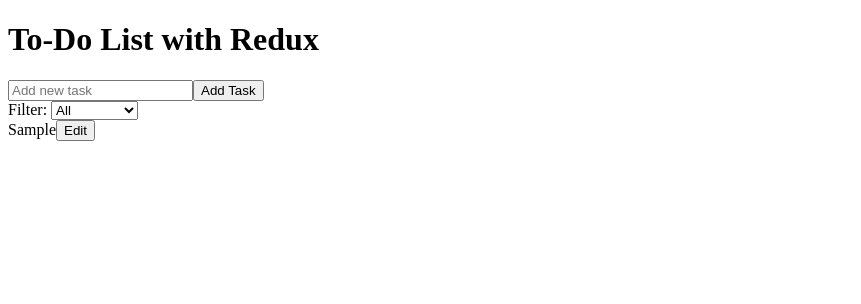
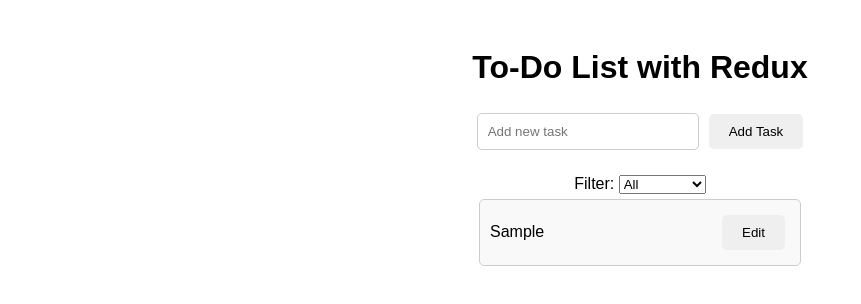
Before and after one commit to favourInyangii/redux-checkpoint, a React (Create React App) app: page / in a window 1280 px wide. Both pictures are taken after typing "Sample" into the empty fields and a click on the button "Add Task". Shown: the top 304 px of the page, without its empty margins (0-861 px from the left). Built offline with nearby package versions, Linux system fonts and the light colour scheme.

Commit message:
styling css

```diff
--- a/src/styles.css
+++ b/src/styles.css
@@ -0,0 +1,53 @@
+.App {
+    font-family: Arial, sans-serif;
+    text-align: center;
+    padding: 20px;
+}
+
+form {
+    margin-bottom: 20px;
+}
+
+input {
+    width: 200px;
+    margin: 5px;
+    padding: 10px;
+    border-radius: 5px;
+    border: 1px solid #ccc;
+}
+
+button {
+    padding: 10px 20px;
+    margin: 5px;
+    border: none;
+    border-radius: 5px;
+    cursor: pointer;
+}
+
+.task-list {
+    display: flex;
+    flex-direction: column;
+    align-items: center;
+}
+
+.task-item {
+    background-color: #f9f9f9;
+    border: 1px solid #ccc;
+    border-radius: 5px;
+    padding: 10px;
+    margin: 5px;
+    width: 300px;
+    text-align: left;
+    display: flex;
+    justify-content: space-between;
+    align-items: center;
+}
+
+.task-item.completed {
+    background-color: #d4edda;
+    text-decoration: line-through;
+}
+
+.task-item span {
+    cursor: pointer;
+}
```
